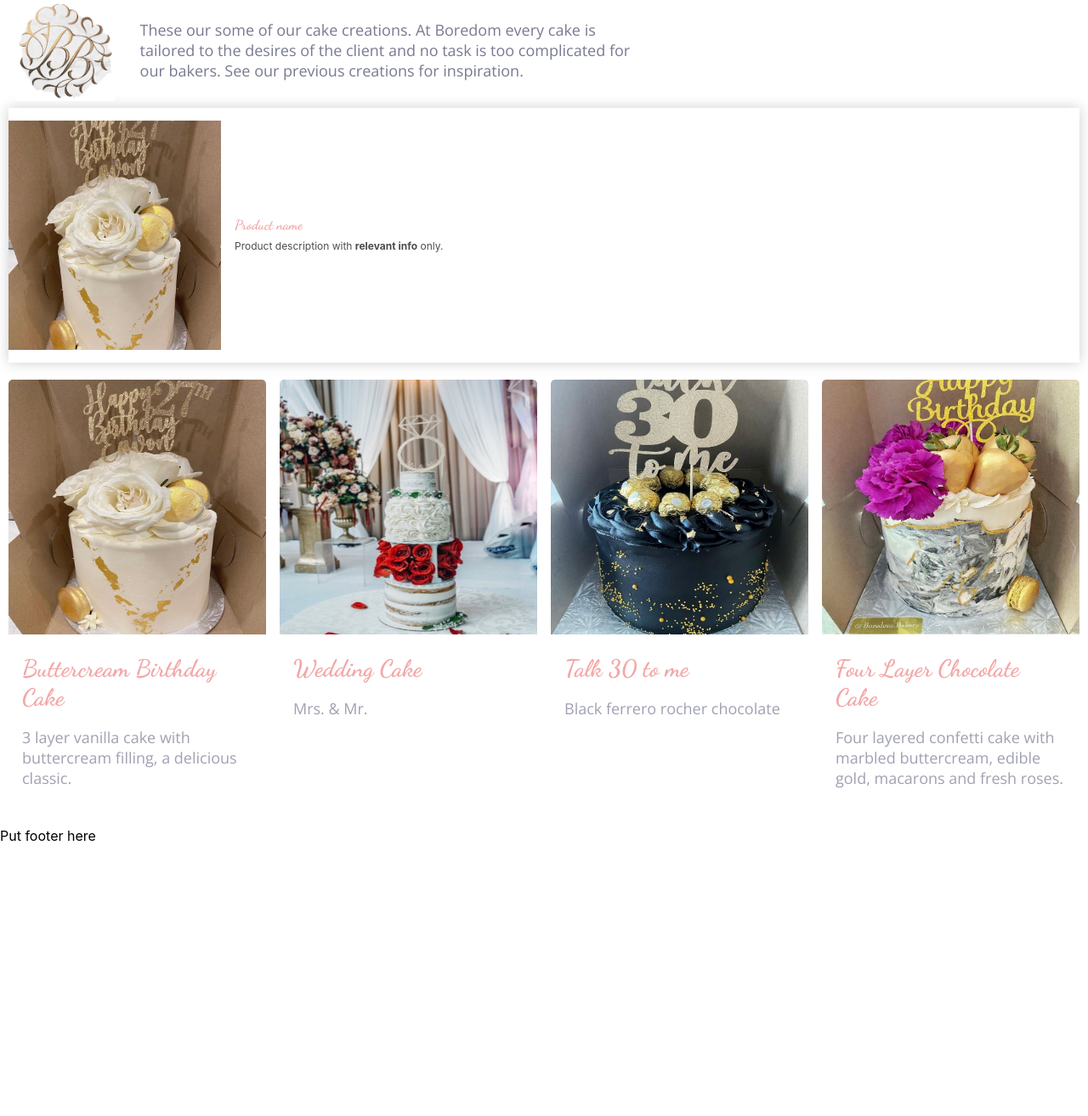
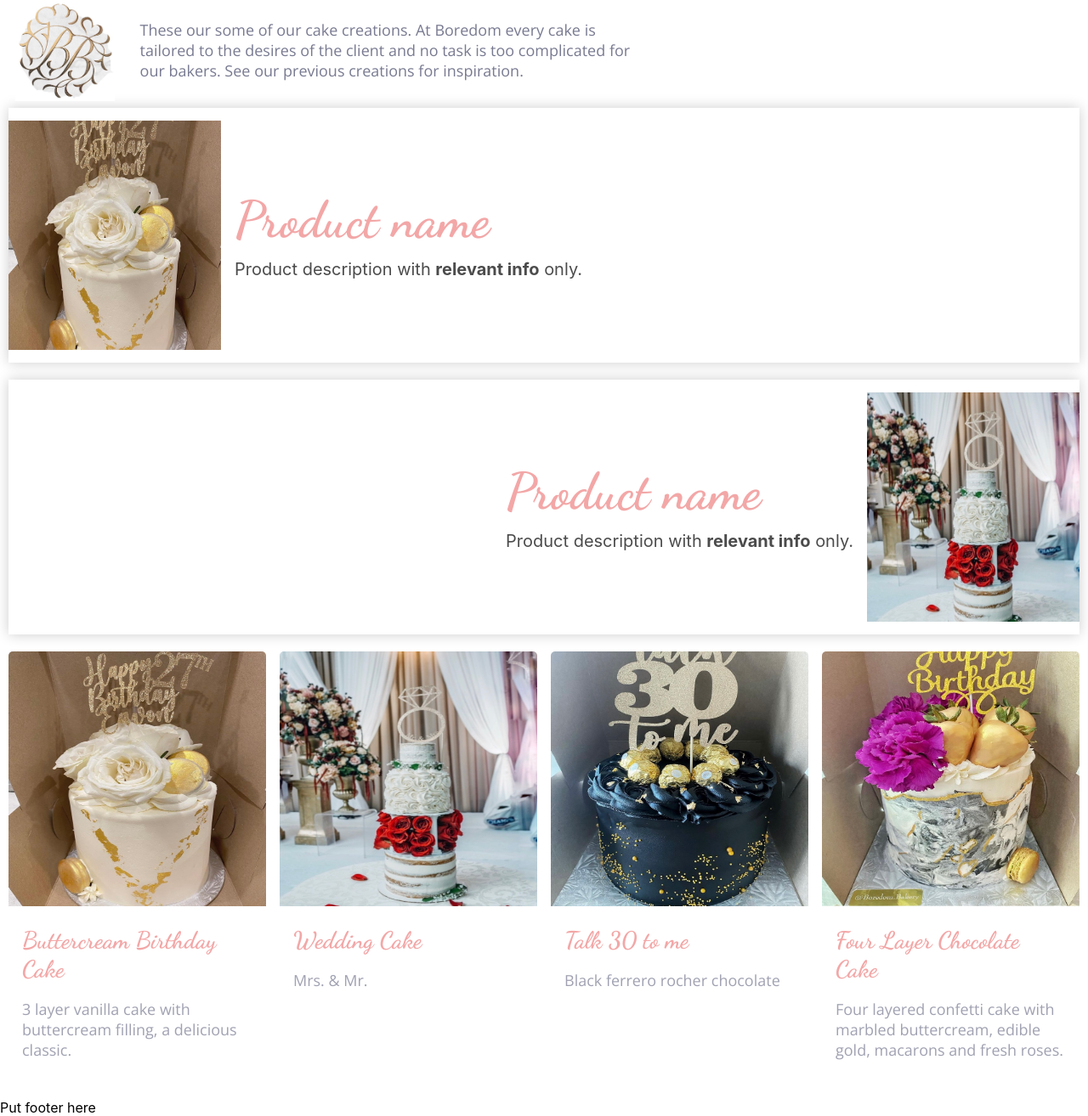
Before and after one commit to AshtonDevNow/bbakery, a PHP site: page /categories/cupcake-list.html in a window 1280 px wide. Shown: the part 240-1554 px from the top of the page at 85% size. Before the commit the page ends 1230 px from the top, so only its background shows below. Run offline with PHP 8.4, Linux system fonts and the light colour scheme.

Commit message:
Cake layout updated

```diff
--- a/categories/cupcake-list.html
+++ b/categories/cupcake-list.html
@@ -39,6 +39,16 @@
         <h2>Product name</h2>
         <p>Product description with <strong>relevant info</strong> only.</p>
         </div>
+  </div>
+
+  <br>
+
+  <div class="card-product-right">
+    <div class="card-product-infos">
+      <h2>Product name</h2>
+      <p>Product description with <strong>relevant info</strong> only.</p>
+    </div>
+      <img src="../images/wedding-cake.jpg" />
   </div>
 
 <br>
--- a/style.css
+++ b/style.css
@@ -132,6 +132,8 @@ element.style {
   align-items: center;
 }
 
+
+
 .card-product img {
   height: 90%;
   width: 250px;
@@ -141,13 +143,13 @@ element.style {
 }
 
 .card-product h2 {
-  font-size: 16px;
+  font-size: 60px;
   font-weight: bold;
   margin: 0;
 }
 
 .card-product p {
-  font-size: 12px;
+  font-size: 20px;
   line-height: 1.4;
   opacity: .7;
   margin-bottom: 0;
@@ -155,6 +157,43 @@ element.style {
 }
 
 .card-product .card-product-infos {
+  padding-top: 0%;
+  padding: 16px;
+}
+/* The right side cards */
+.card-product-right {
+  overflow: hidden;
+  height: 300px;
+  background: white;
+  box-shadow: 0 0 15px rgba(0,0,0,0.2);
+  display: flex;
+  align-items: center;
+  justify-content: flex-end;
+}
+
+.card-product-right img {
+  height: 90%;
+  width: 250px;
+  margin-top: 0%;
+  padding-top: 0%;
+  object-fit: cover;
+}
+
+.card-product-right h2 {
+  font-size: 60px;
+  font-weight: bold;
+  margin: 0;
+}
+
+.card-product-right p {
+  font-size: 20px;
+  line-height: 1.4;
+  opacity: .7;
+  margin-bottom: 0;
+  margin-top: 8px;
+}
+
+.card-product-right .card-product-infos {
   padding-top: 0%;
   padding: 16px;
 }
```
